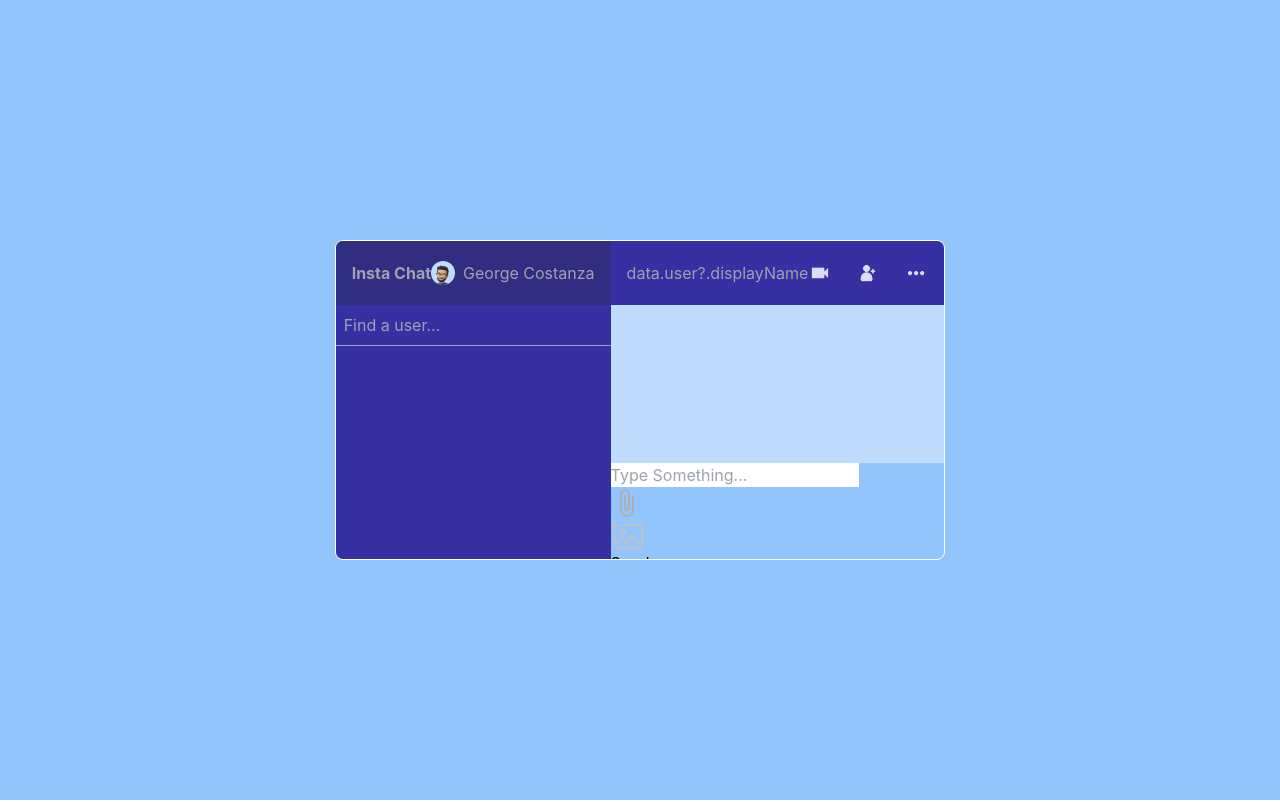
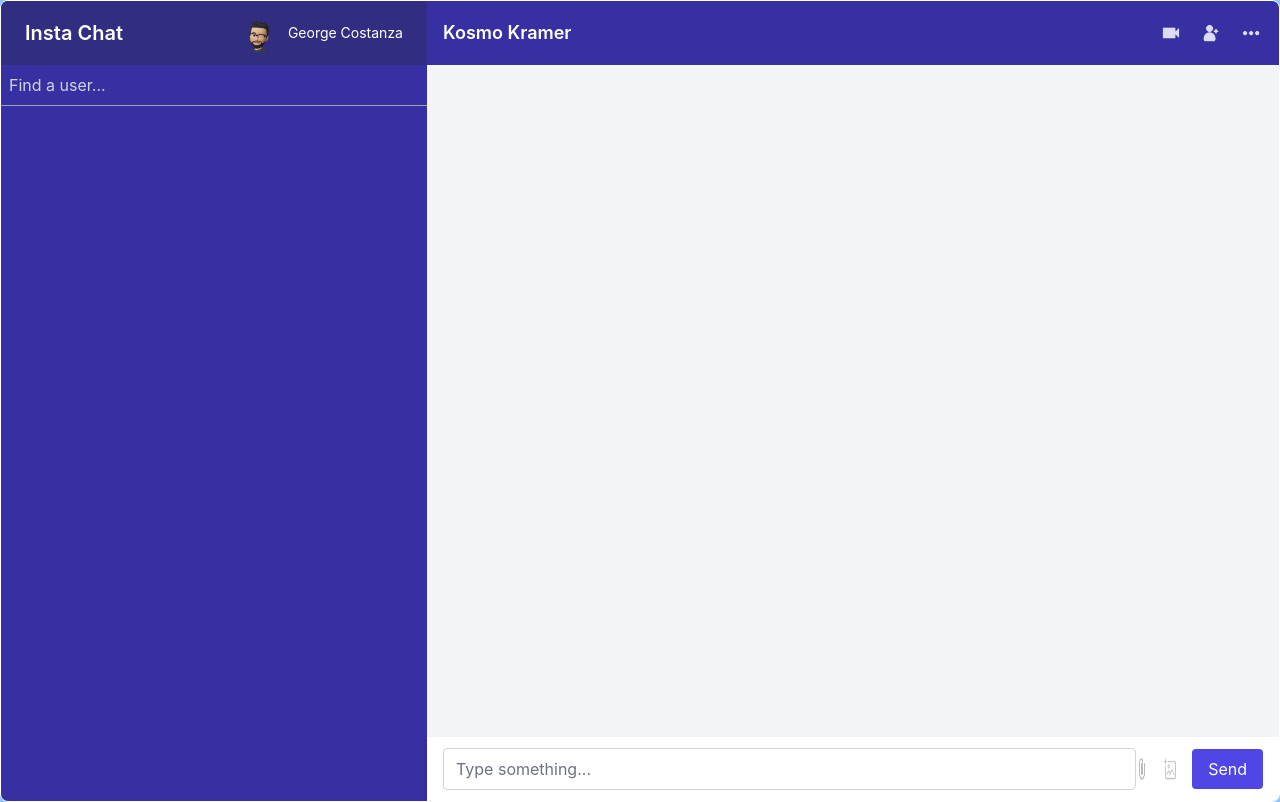
Before and after one commit to sanjeev-dhakjariwala/cn-chat-application, a React (Create React App) app: page / in a window 1280 px wide. Built offline with nearby package versions, Linux system fonts and the light colour scheme.

Commit message:
All styles added successfully :)

```diff
--- a/src/components/Chat.js
+++ b/src/components/Chat.js
@@ -1,27 +1,29 @@
 import React from 'react';
-import Cam from '../img/cam.png';
-import Add from '../img/add.png';
-import More from '../img/more.png';
+import CamIcon from '../img/cam.png';
+import AddIcon from '../img/add.png';
+import MoreIcon from '../img/more.png';
 import Messages from './Messages';
 import Input from './Input';
 
 const Chat = () => {
   const data = [];
   return (
-    <>
-      <div className="chat flex-2">
-        <div className="chatInfoClass bg-indigo-800 h-16 p-4 flex items-center justify-between text-gray-400">
-          <span>data.user?.displayName</span>
-          <div className="chatIcons flex gap-6">
-            <img className="h-6 cursor-pointer" src={Cam} alt="" />
-            <img className="h-6 cursor-pointer" src={Add} alt="" />
-            <img className="h-6 cursor-pointer" src={More} alt="" />
-          </div>
+    <div className="flex-1 bg-gray-100 flex flex-col">
+      <div className="bg-indigo-800 h-16 p-4 flex items-center justify-between text-gray-400">
+        <span className="text-white text-lg font-semibold">
+          Kosmo Kramer
+        </span>
+        <div className="flex gap-4">
+          <img className="h-6 cursor-pointer" src={CamIcon} alt="Camera" />
+          <img className="h-6 cursor-pointer" src={AddIcon} alt="Add" />
+          <img className="h-6 cursor-pointer" src={MoreIcon} alt="More" />
         </div>
+      </div>
+      <div className="flex-1 overflow-y-auto">
         <Messages />
-        <Input />
       </div>
-    </>
+      <Input />
+    </div>
   );
 };
 
--- a/src/components/Chats.js
+++ b/src/components/Chats.js
@@ -6,29 +6,36 @@ const Chats = () => {
   const [chats, setChat] = useState([]);
 
   useEffect(() => {}, []);
+
   const handleSelect = () => {};
   return (
-    <>
-      <div className="chats">
+    <div className="chats overflow-y-auto">
       {Object.entries(chats)
-          ?.sort((a, b) => b[1].date - a[1].date)
-          .map((chat) => {
+        .sort((a, b) => b[1].date - a[1].date)
+        .map((chat) => (
           <div
-              className="userChat"
+            className="userChat p-4 flex items-center gap-4 text-white cursor-pointer hover:bg-indigo-700"
             key={chat[0]}
             onClick={() => {
               handleSelect(chat[1].userInfo);
             }}
           >
-              <img src={chat[1].userInfo.photoURL} alt="" />
+            <img
+              className="h-12 w-12 rounded-full object-cover"
+              src={chat[1].userInfo.photoURL}
+              alt=""
+            />
             <div className="userChatInfo">
-                <span>{chat[1].userInfo.displayName}</span>
-                <p>{chat[1].lastMessage?.text}</p>
+              <span className="text-xl font-semibold">
+                {chat[1].userInfo?.displayName}
+              </span>
+              <p className="text-sm text-gray-300">
+                {chat[1].lastMessage?.text}
+              </p>
             </div>
-            </div>;
-          })}
           </div>
-    </>
+        ))}
+    </div>
   );
 };
 
--- a/src/components/Input.js
+++ b/src/components/Input.js
@@ -6,7 +6,7 @@ import {
   doc,
   serverTimestamp,
   Timestamp,
-  updateDoc,
+  updateDoc
 } from 'firebase/firestore';
 import { db, storage } from '../utils/firebase';
 import { v4 as uuid } from 'uuid';
@@ -18,32 +18,35 @@ const Input = () => {
 
   const handleSend = async () => {};
   return (
-    <>
-      <div className="input">
+    <div className="input h-16 bg-white p-4 flex items-center justify-between shadow-md">
       <input
+        className="w-full border border-gray-300 rounded py-2 px-3 focus:outline-none focus:border-indigo-500 text-base placeholder-gray-500"
         type="text"
-          placeholder="Type Something..."
-          onChange={(e) => {
-            setText(e.target.value);
-          }}
+        placeholder="Type something..."
+        value={text}
+        onChange={(e) => setText(e.target.value)}
       />
-        <div className="Send">
-          <img src={Attach} alt="" />
+      <div className="flex items-center space-x-4">
+        <label htmlFor="file" className="cursor-pointer">
+          <img className="h-6" src={Attach} alt="Attach" />
+        </label>
         <input
+          className="hidden"
           type="file"
-            style={{ display: 'none' }}
           id="file"
-            onChange={(e) => {
-              setImg(e.target.files[0]);
-            }}
+          onChange={(e) => setImg(e.target.files[0])}
         />
-          <label htmlFor="file">
-            <img src={Img} alt="" />
+        <label htmlFor="file" className="cursor-pointer">
+          <img className="h-6" src={Img} alt="Image" />
         </label>
-          <button onClick={handleSend}>Send</button>
+        <button
+          className="px-4 py-2 bg-indigo-600 text-white rounded focus:outline-none hover:bg-indigo-700"
+          onClick={handleSend}
+        >
+          Send
+        </button>
       </div>
     </div>
-    </>
   );
 };
 
--- a/src/components/Message.js
+++ b/src/components/Message.js
@@ -6,26 +6,24 @@ const Message = ({ message }) => {
     ref.current?.scrollIntoView({ behavior: 'smooth' });
   }, [message]);
   return (
-    <>
-      <div ref={ref} className={`flex gap-10 mb-20`}>
-        <div className="flex flex-col text-gray-400 font-light">
+    <div ref={ref} className={`message flex items-center gap-20 mb-20`}>
+      <div className="messageInfo flex flex-col text-gray-300 font-light">
         <img
-            className="w-40 h-40 rounded-full object-cover"
+          className="h-10 w-10 rounded-full object-cover"
           src="message.senderId === currentUser.uid
               ? currentUser.photoURL
               : data.user.photoURL"
           alt=""
         />
-          <span>Just Now</span>
+        <span className="text-xs">Just Now</span>
       </div>
-        <div className="max-w-80 flex flex-col gap-10">
-          <p className="bg-white p-10 border-l border-b rounded-br-md max-w-max">
+      <div className="messageContent max-w-80 flex flex-col gap-10">
+        <p className="bg-white p-4 rounded-[0px 10px 10px 10px] max-w-max">
           message.text
         </p>
         message.img && <img className="w-1/2" src="message.img" alt="" />
       </div>
     </div>
-    </>
   );
 };
 
--- a/src/components/Messages.js
+++ b/src/components/Messages.js
@@ -8,13 +8,11 @@ const Messages = () => {
   const data = {};
   useEffect(() => {}, [data.chatId]);
   return (
-    <>
-      <div className="bg-blue-200 p-4 h-[calc(100%-160px)] overflow-y-scroll">
-        {messages.map((m) => (
-          <Message message={m} key={m.id} />
-        ))}
-      </div>
-    </>
+    <div className="messageClass bg-gray-100 p-4 h-[calc(100vh-160px)] overflow-y-auto">
+      {messages.map((message) => (
+        <Message message={message} key={message.id} />
+      ))}
+    </div>
   );
 };
 
--- a/src/components/NavBar.js
+++ b/src/components/NavBar.js
@@ -3,15 +3,15 @@ import UserPhoto from '../img/favicon_sanjeev.png';
 
 const NavBar = () => {
   return (
-    <div className="navbarClass flex justify-between items-center bg-indigo-900 h-16 p-4 text-gray-400">
-      <span className="logoClass font-bold">Insta Chat</span>
-      <div className="userClass flex gap-2 items-center">
+    <div className="navbarClass flex items-center justify-between bg-indigo-900 h-16 px-6 text-white">
+      <span className="logoClass text-xl font-semibold">Insta Chat</span>
+      <div className="flex items-center space-x-2">
         <img
           src={UserPhoto}
-          alt=""
-          className="h-6 w-6 bg-blue-200 rounded-full object-cover"
+          alt="User"
+          className="h-10 w-10 rounded-full object-cover"
         />
-        <span>George Costanza</span>
+        <span className="text-sm">George Costanza</span>
       </div>
     </div>
   );
--- a/src/components/Search.js
+++ b/src/components/Search.js
@@ -11,10 +11,9 @@ const Search = () => {
 
   const handleSelect = () => {};
   return (
-    <div className="searchClass border-b border-gray-400">
-      <div className="searchFormClass p-2">
+    <div className="searchClass border-b border-gray-400 p-2">
       <input
-          className="bg-transparent border-none text-white outline-none placeholder-lightgray"
+        className="w-full bg-transparent border-none text-white placeholder-gray-300 focus:outline-none"
         type="text"
         placeholder="Find a user..."
         onKeyDown={handleKey}
@@ -23,11 +22,10 @@ const Search = () => {
         }}
         value={userName}
       />
-      </div>
-      {err && <span>User Not found!!!</span>}
+      {err && <span className="text-red-500">User Not found!!!</span>}
       {user && (
         <div
-          className="userChat p-4 flex items-center gap-10 text-white cursor-pointer hover:bg-indigo-700"
+          className="userChat p-4 flex items-center gap-4 text-white cursor-pointer hover:bg-indigo-700"
           onClick={handleSelect}
         >
           <img
--- a/src/components/SideBar.js
+++ b/src/components/SideBar.js
@@ -5,14 +5,10 @@ import Chats from './Chats';
 
 const SideBar = () => {
   return (
-    <div className='bg-indigo-800 relative"'>
-      <div className="flex-1">
-        <NavBar />
-        <Search />
-      </div>
-      <div className="flex">
-        <Chats />
-      </div>
+    <div className="sidebar w-1/3 bg-indigo-800 h-screen overflow-y-auto">
+      <NavBar />
+      <Search />
+      <Chats />
     </div>
   );
 };
--- a/src/pages/HomePage.js
+++ b/src/pages/HomePage.js
@@ -4,14 +4,12 @@ import SideBar from '../components/SideBar';
 
 const HomePage = () => {
   return (
-    <>
-      <div className="homeClass bg-blue-300 h-screen flex items-center justify-center">
-        <div className="containerClass border border-white rounded-lg w-65 h-80 flex overflow-hidden tablet:w-90">
-          <SideBar />
-          <Chat />
-        </div>
+    <div className="homeClass bg-blue-300 min-h-screen flex items-center justify-center">
+      <div className="containerClass border border-white rounded-lg w-full max-w-screen-xl h-4/5 flex overflow-hidden tablet:w-4/5">
+        <SideBar />
+        <Chat />
       </div>
-    </>
+    </div>
   );
 };
 
```
Lines whose indentation alone changed are shown as unchanged.
